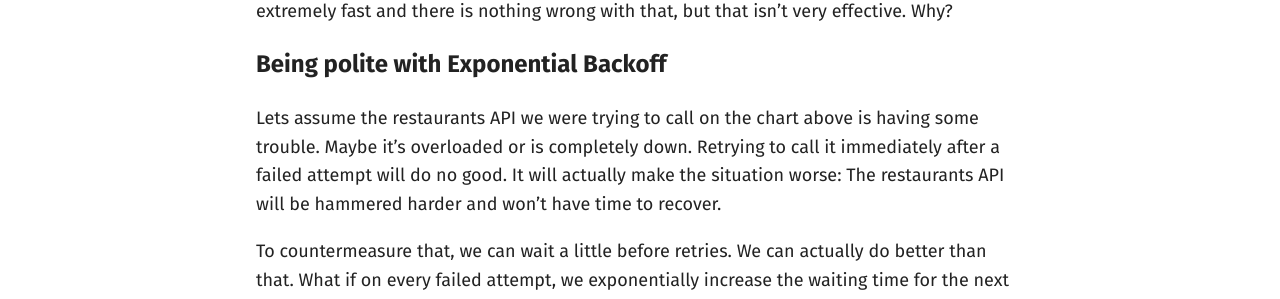
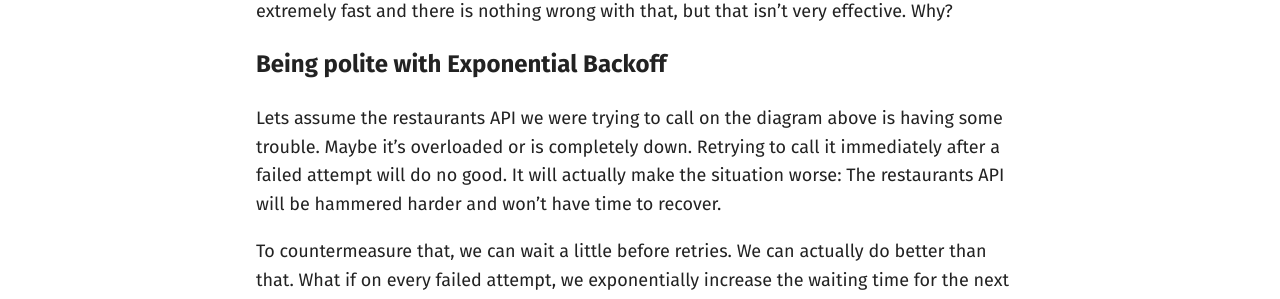
Before and after one commit to brunojppb/brunojppb.github.io, a Jekyll site: the page built from _posts/2021-03-01-retrying-api-calls-with-exponential-backoff.md, in a window 1280 px wide and 900 px high, scrolled down 1023 px. Shown: the part 153-452 px from the top of the window. Built offline with Jekyll 4.4.1, drawn with Linux system fonts in a browser that asks for light colours.

```diff
--- a/_posts/2021-03-01-retrying-api-calls-with-exponential-backoff.md
+++ b/_posts/2021-03-01-retrying-api-calls-with-exponential-backoff.md
@@ -18,7 +18,7 @@
 
 ## Being polite with Exponential Backoff
 
-Lets assume the restaurants API we were trying to call on the chart above is having some trouble. Maybe it's overloaded or is completely down. Retrying to call it immediately after a failed attempt will do no good. It will actually make the situation worse: The restaurants API will be hammered harder and won't have time to recover.
+Lets assume the restaurants API we were trying to call on the diagram above is having some trouble. Maybe it's overloaded or is completely down. Retrying to call it immediately after a failed attempt will do no good. It will actually make the situation worse: The restaurants API will be hammered harder and won't have time to recover.
 
 To countermeasure that, we can wait a little before retries. We can actually do better than that. What if on every failed attempt, we exponentially increase the waiting time for the next attempt? Bingo, This is what [Exponential Backoff](https://en.wikipedia.org/wiki/Exponential_backoff) is.
 
```
Also changed, not shown: other parts of _posts/2021-03-01-retrying-api-calls-with-exponential-backoff.md (+1 -1 lines).
